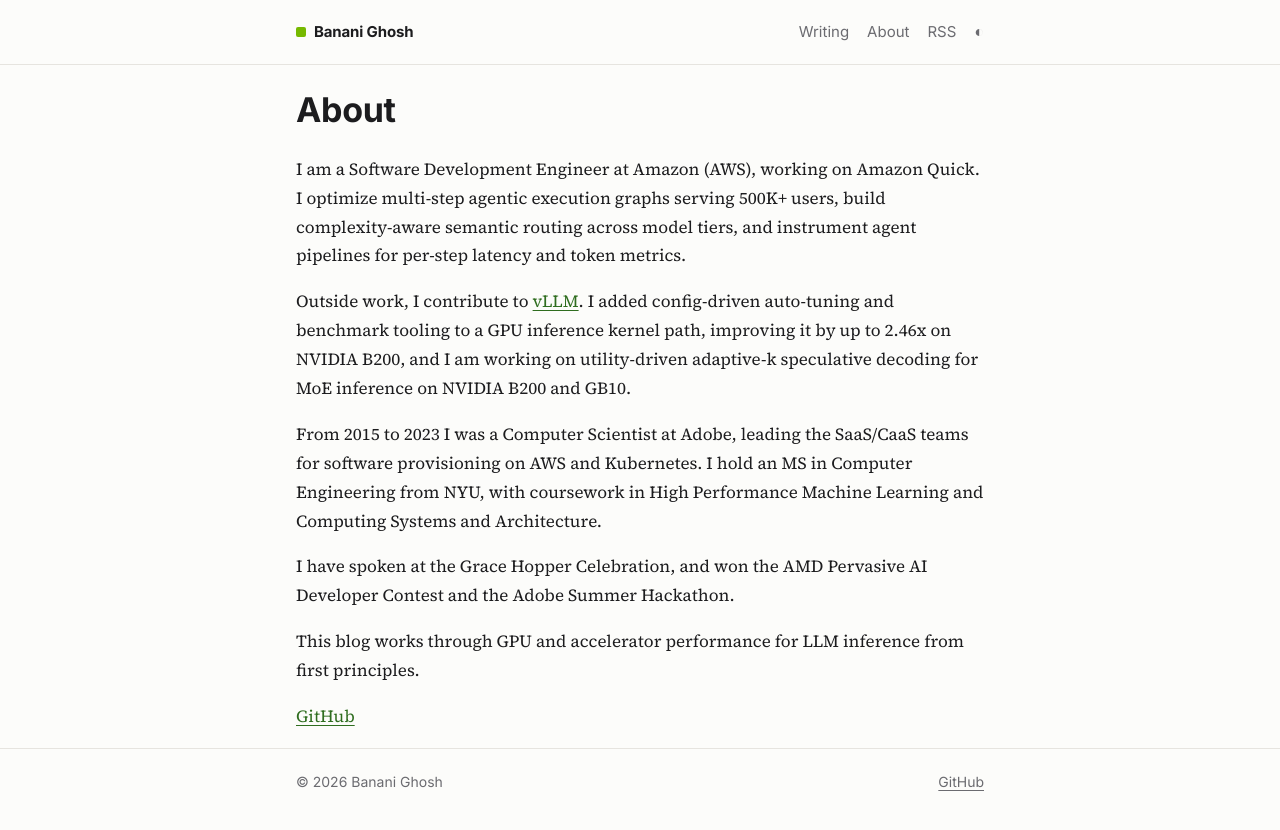
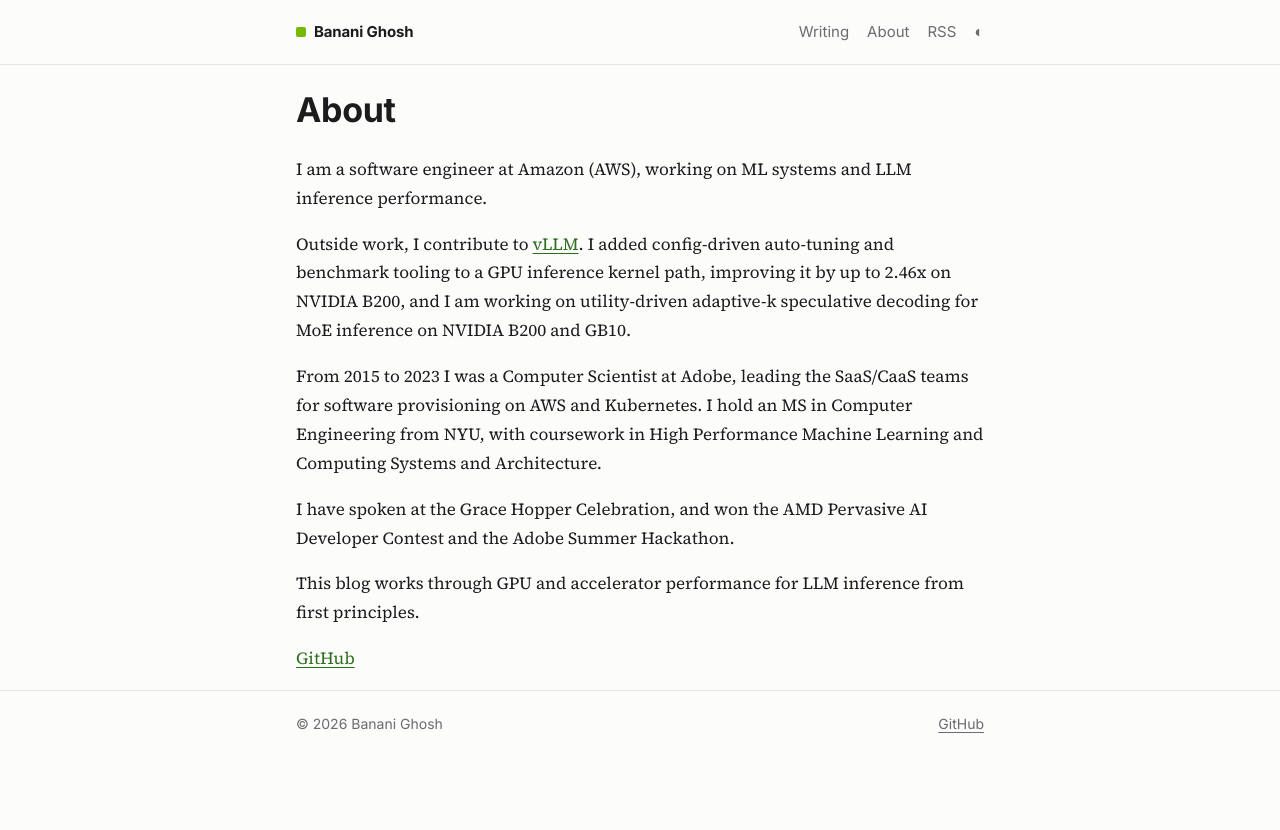
Before and after one commit to bananighosh/bananighosh.github.io, a Jekyll site: the page built from about.md, in a window 1280 px wide. Shown: the top 830 px of the page. Built offline with Jekyll 4.4.1, drawn with Linux system fonts in a browser that asks for light colours.

Commit message:
About: shorter role line
Co-Authored-By: Claude Opus 5.5 <noreply@anthropic.com>
Claude-Session: https://claude.ai/code/session_01K2HJxVzaKNb3x7zQA1gymF

```diff
--- a/about.md
+++ b/about.md
@@ -6,7 +6,7 @@ permalink: /about/
 
 # About
 
-I am a Software Development Engineer at Amazon (AWS), working on Amazon Quick. I optimize multi-step agentic execution graphs serving 500K+ users, build complexity-aware semantic routing across model tiers, and instrument agent pipelines for per-step latency and token metrics.
+I am a software engineer at Amazon (AWS), working on ML systems and LLM inference performance.
 
 Outside work, I contribute to [vLLM](https://github.com/vllm-project/vllm). I added config-driven auto-tuning and benchmark tooling to a GPU inference kernel path, improving it by up to 2.46x on NVIDIA B200, and I am working on utility-driven adaptive-k speculative decoding for MoE inference on NVIDIA B200 and GB10.
 
```
